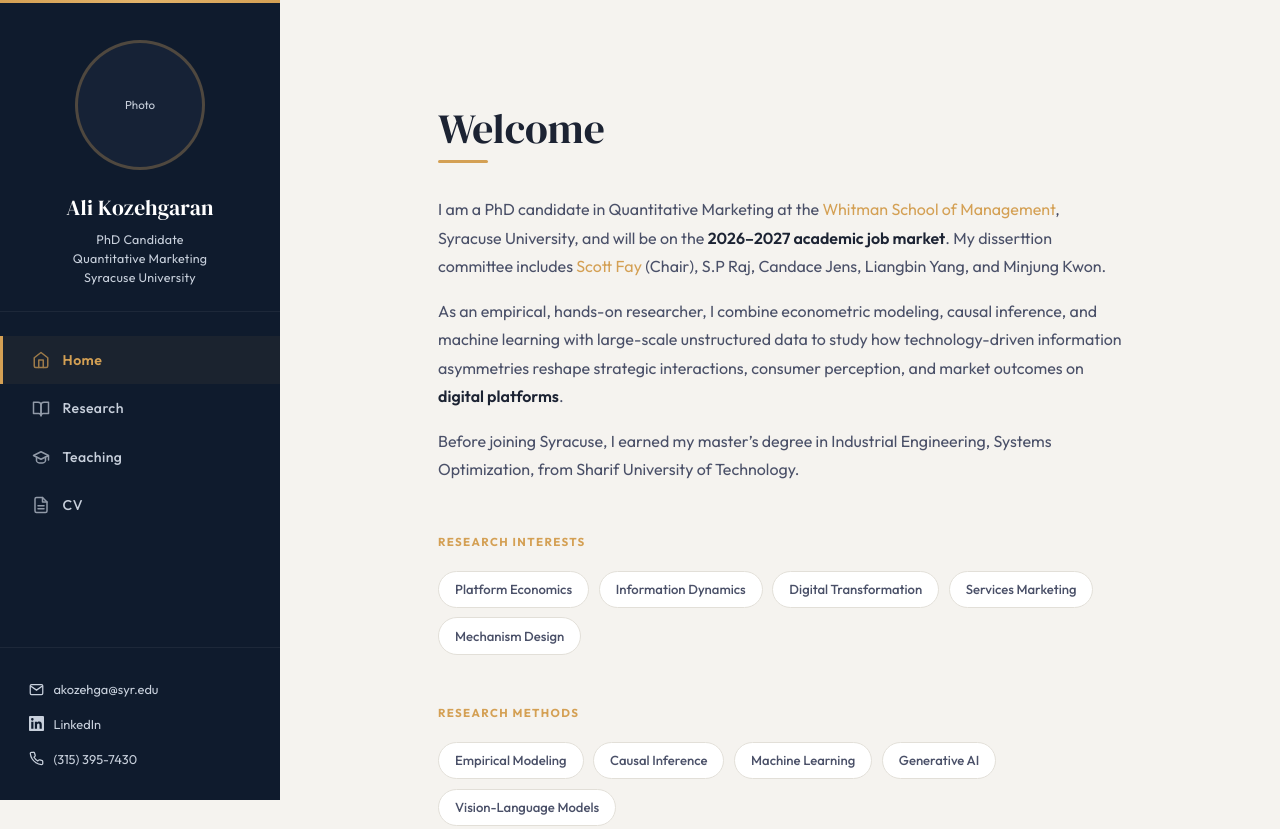
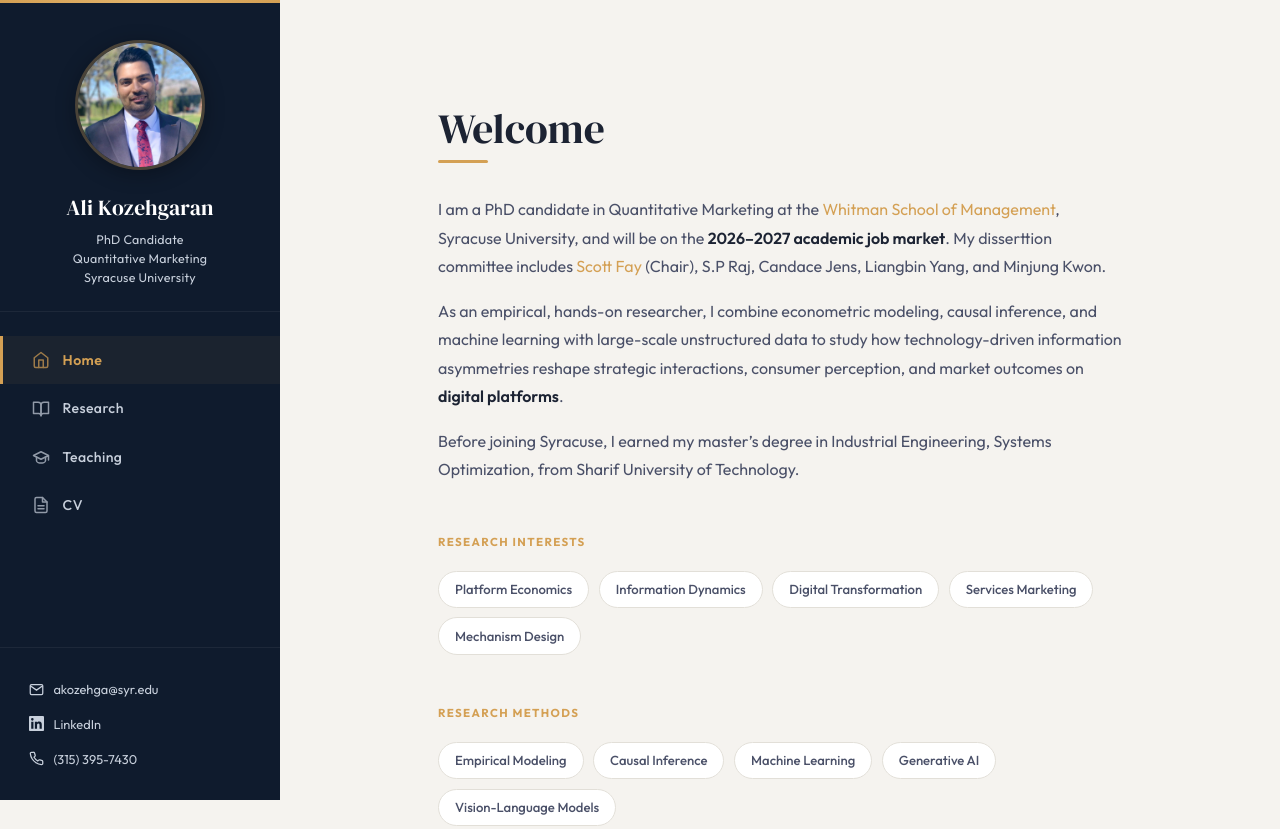
Before and after one commit to alikozehgaran/temp_me.io, a plain HTML site: page index.html in a window 1280 px wide. Shown: the top 829 px of the page. Drawn offline with Linux system fonts and the light colour scheme.

Commit message:
Update index.html

```diff
--- a/index.html
+++ b/index.html
@@ -20,8 +20,7 @@
   <!-- ========== SIDEBAR ========== -->
   <aside class="sidebar">
     <div class="sidebar__header">
-      <!-- PHOTO: Replace placeholder with <img src="img/headshot.jpg" alt="Ali Kozehgaran" class="sidebar__photo"> -->
-      <div class="sidebar__photo-placeholder">Photo</div>
+      <img src="img/headshot.jpg" alt="Ali Kozehgaran" class="sidebar__photo">
       <div class="sidebar__name">Ali Kozehgaran</div>
       <div class="sidebar__title">PhD Candidate<br>Quantitative Marketing<br>Syracuse University</div>
     </div>
```
